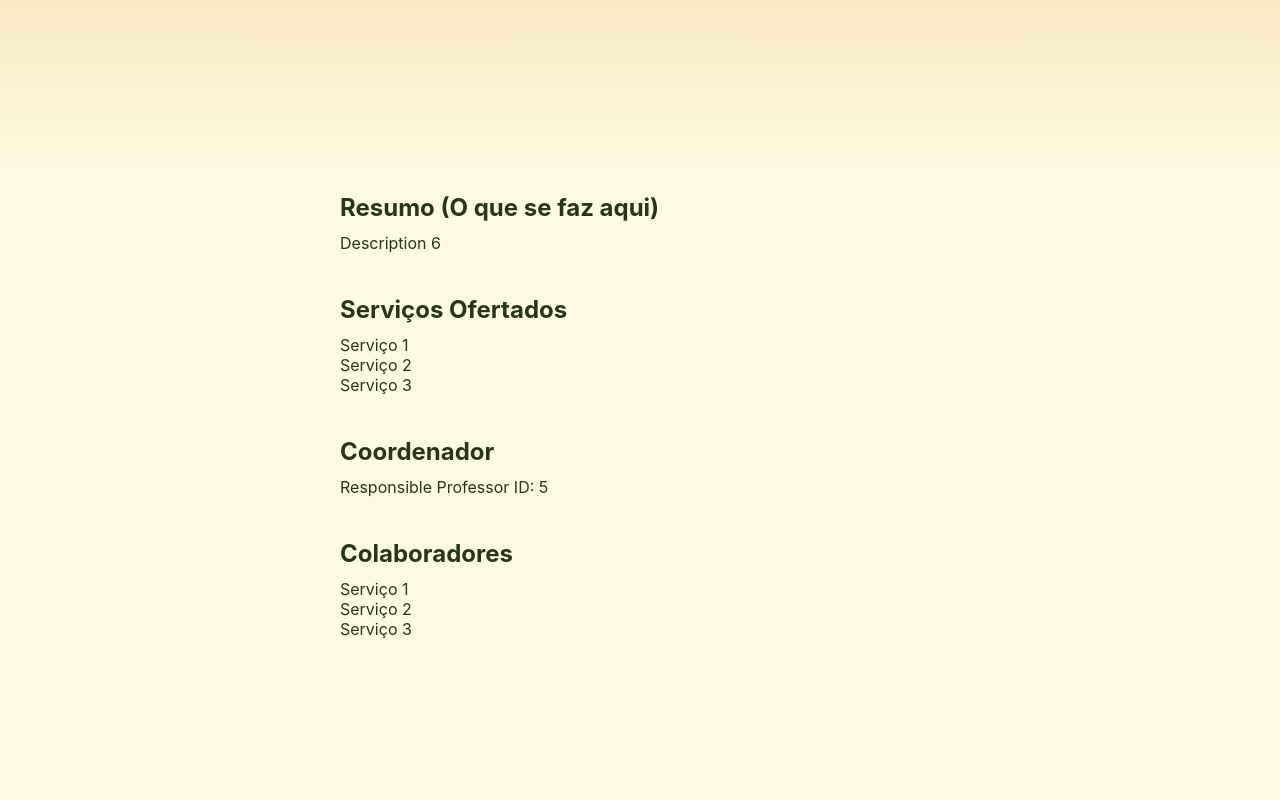
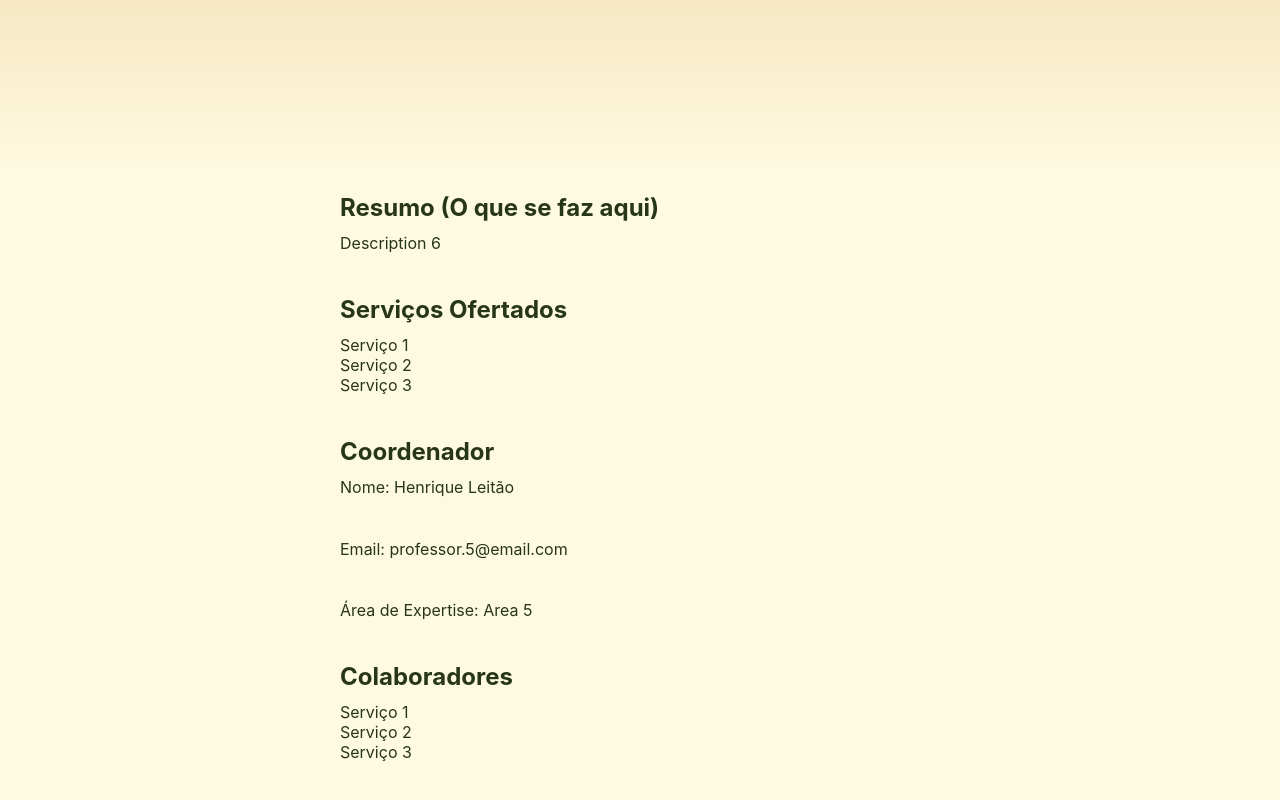
Before and after one commit to tiago-vargas/vitrine-tecnologica, a React (Create React App) app: page /laboratorios/6 in a window 1280 px wide. Shown: the part 659-1459 px from the top of the page. Before the commit the page ends 1372 px from the top, so only its background shows below. Built offline with nearby package versions, Linux system fonts and the light colour scheme; data requests are answered from the project's data file.

Commit message:
fetch resposible professor form fake DB

```diff
--- a/src/app/labs/LaboratoryDetails.tsx
+++ b/src/app/labs/LaboratoryDetails.tsx
@@ -1,10 +1,11 @@
 import { useEffect, useState } from "react";
-import { Laboratory } from "../../models";
+import { Laboratory, Professor } from "../../models";
 import { useParams } from "react-router-dom";
 
 function LaboratoryDetails(props: { laboratory?: Laboratory }) {
 	const { id } = useParams<{ id: string }>();
 	const [laboratory, setLaboratory] = useState<Laboratory | null>(null);
+	const [professor, setProfessor] = useState<Professor | null>(null);
 
 	useEffect(() => {
 		fetch(`http://localhost:5000/laboratory/${id}`)
@@ -12,6 +13,15 @@ function LaboratoryDetails(props: { laboratory?: Laboratory }) {
 			.then(data => setLaboratory(data))
 			.catch(error => console.error('Error fetching laboratory:', error));
 	}, [id]);
+
+	useEffect(() => {
+		if (laboratory?.responsibleProfessorId) {
+			fetch(`http://localhost:5000/professor/${laboratory.responsibleProfessorId}`)
+				.then(response => response.json())
+				.then(data => setProfessor(data))
+				.catch(error => console.error('Error fetching professor:', error));
+		}
+	}, [laboratory?.responsibleProfessorId]);
 
 	if (!laboratory) {
 		return (
@@ -40,7 +50,15 @@ function LaboratoryDetails(props: { laboratory?: Laboratory }) {
 				</ul>
 
 				<h2>Coordenador</h2>
-				<p>Responsible Professor ID: {laboratory?.responsibleProfessorId}</p>
+				{professor ? (
+					<div>
+						<p>Nome: {professor.name}</p>
+						<p>Email: {professor.email}</p>
+						<p>Área de Expertise: {professor.areaOfExpertise}</p>
+					</div>
+				) : (
+					<p>Carregando detalhes do professor...</p>
+				)}
 
 				<h2>Colaboradores</h2>
 				<ul>
```
